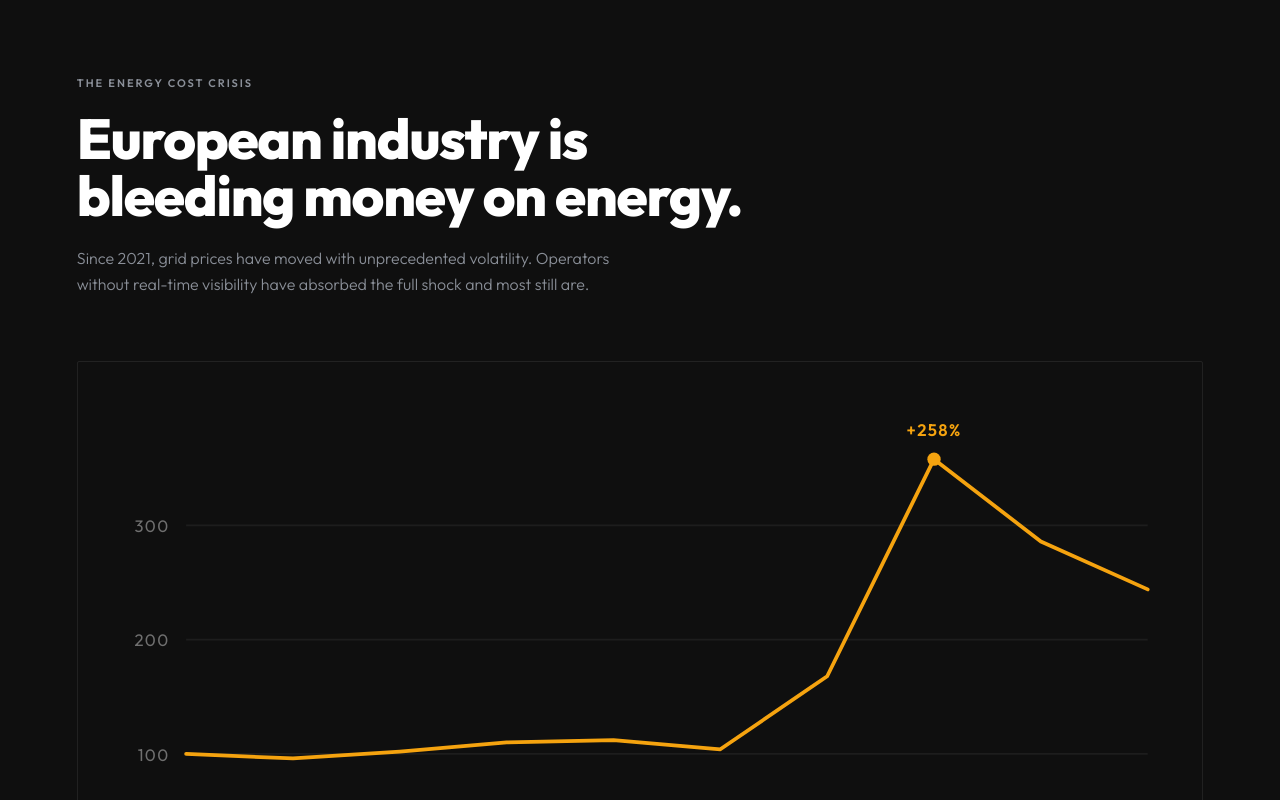
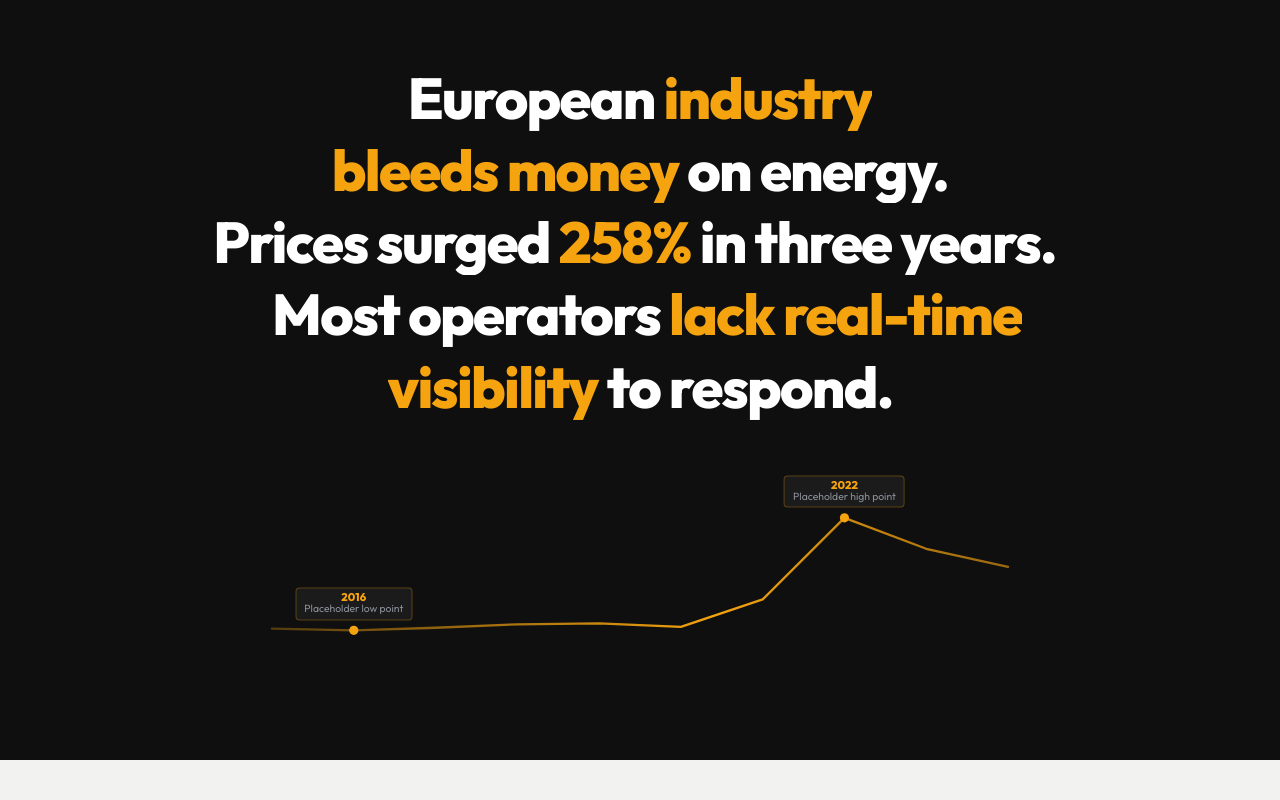
Before and after one commit to rootlabs0/Prosumo, a React (Vite) app in the folder prosumo/: page / in a window 1280 px wide. Shown: the part 840-1640 px from the top of the page. Built offline with nearby package versions, Linux system fonts and the light colour scheme.

Commit message:
Problem section

```diff
--- a/prosumo/src/components/MagicBento.css
+++ b/prosumo/src/components/MagicBento.css
@@ -226,9 +226,7 @@
 }
 
 .magic-bento-card--border-glow:hover {
-  box-shadow:
-    0 4px 20px rgba(80, 50, 5, 0.4),
-    0 0 30px var(--orange-glow);
+  box-shadow: none;
 }
 
 .particle-container {
@@ -260,6 +258,7 @@
   will-change: transform, opacity;
   z-index: 200 !important;
   pointer-events: none;
+  opacity: 0 !important;
 }
 
 .bento-section {
--- a/prosumo/src/sections/Services.tsx
+++ b/prosumo/src/sections/Services.tsx
@@ -21,7 +21,7 @@ export default function Services() {
         <div className="reveal">
           <MagicBento
             textAutoHide={false}
-            enableStars={true}
+            enableStars={false}
             enableSpotlight={true}
             enableBorderGlow={true}
             enableTilt={false}
--- a/prosumo/src/sections/Stats.css
+++ b/prosumo/src/sections/Stats.css
@@ -1,62 +1,167 @@
 .problem {
   background: var(--bg);
+  height: 100vh;
+  display: flex;
+  align-items: center;
+  justify-content: center;
 }
 
-.problem__head {
-  max-width: 720px;
-  margin-bottom: 64px;
+.problem__inner {
+  display: flex;
+  flex-direction: column;
+  align-items: center;
+  gap: 64px;
+  width: 100%;
+  max-width: 800px;
+  margin: 0 auto;
+  padding: 0 32px;
 }
 
-.problem__head .eyebrow { margin-bottom: 18px; }
-.problem__head .h-section { margin-bottom: 20px; max-width: 18ch; }
-.problem__sub { margin-top: 0; }
-
-.problem__chart {
-  background: transparent;
-  border: 1px solid var(--border);
-  padding: 32px 28px 16px;
-  margin-bottom: 56px;
-  border-radius: 2px;
+/* ── Highlight wipe lines ── */
+.problem__lines {
+  text-align: center;
+  width: 100%;
 }
 
-.chart {
+.problem__line {
+  position: relative;
+  overflow: hidden;
+  display: inline-block;
+  line-height: 1.15;
+}
+
+.problem__line--3 {
+  margin-left: -8%;
+}
+
+.problem__line:last-child {
+  margin-bottom: 0;
+}
+
+.problem__line span {
+  display: block;
+  opacity: 0;
+  transition: none;
+}
+
+.problem__lines.is-visible .problem__line--1 span { opacity: 1; transition: opacity 0s 0.15s; }
+.problem__lines.is-visible .problem__line--2 span { opacity: 1; transition: opacity 0s 0.5s; }
+.problem__lines.is-visible .problem__line--3 span { opacity: 1; transition: opacity 0s 0.85s; }
+.problem__lines.is-visible .problem__line--4 span { opacity: 1; transition: opacity 0s 1.2s; }
+.problem__lines.is-visible .problem__line--5 span { opacity: 1; transition: opacity 0s 1.55s; }
+
+.problem__lines:not(.is-visible) .problem__line span {
+  opacity: 0;
+  transition: none;
+}
+
+/* Highlight bar */
+.problem__line::after {
+  content: '';
+  position: absolute;
+  inset: -2px 0;
+  background: #f5a30f;
+  transform: translateX(-102%);
+  z-index: 1;
+}
+
+.problem__lines.is-visible .problem__line--1::after { animation: highlight-wipe 0.4s cubic-bezier(0.4, 0, 0.2, 1) 0s     forwards; }
+.problem__lines.is-visible .problem__line--2::after { animation: highlight-wipe 0.4s cubic-bezier(0.4, 0, 0.2, 1) 0.35s  forwards; }
+.problem__lines.is-visible .problem__line--3::after { animation: highlight-wipe 0.4s cubic-bezier(0.4, 0, 0.2, 1) 0.7s   forwards; }
+.problem__lines.is-visible .problem__line--4::after { animation: highlight-wipe 0.4s cubic-bezier(0.4, 0, 0.2, 1) 1.05s  forwards; }
+.problem__lines.is-visible .problem__line--5::after { animation: highlight-wipe 0.4s cubic-bezier(0.4, 0, 0.2, 1) 1.4s   forwards; }
+
+.problem__lines:not(.is-visible) .problem__line::after {
+  animation: none;
+  transform: translateX(-102%);
+}
+
+@keyframes highlight-wipe {
+  0%   { transform: translateX(-102%); }
+  45%  { transform: translateX(0%); }
+  55%  { transform: translateX(0%); }
+  100% { transform: translateX(102%); }
+}
+
+.problem__lines em {
+  color: #f5a30f;
+  font-style: normal;
+}
+
+.problem__line--1 span,
+.problem__line--2 span,
+.problem__line--3 span,
+.problem__line--4 span,
+.problem__line--5 span {
+  font-size: clamp(1.8rem, 4.5vw, 3.6rem);
+  font-weight: 800;
+  color: var(--text);
+  line-height: 1.15;
+  letter-spacing: -0.03em;
+  white-space: nowrap;
+}
+
+/* ── Graph ── */
+.problem__graph {
+  width: 100%;
+  opacity: 0;
+  transform: translateY(12px);
+  transition: opacity 0.6s ease, transform 0.6s ease;
+}
+
+.problem__graph.is-visible {
+  opacity: 1;
+  transform: translateY(0);
+}
+
+.problem__graph-inner {
+  position: relative;
+  width: 100%;
+}
+
+.problem__svg {
   width: 100%;
   height: auto;
   display: block;
+  overflow: visible;
 }
 
-.problem__stats {
-  display: grid;
-  grid-template-columns: repeat(4, 1fr);
-  gap: 1px;
-  background: var(--border);
-  border: 1px solid var(--border);
-  border-radius: 2px;
+/* ── Graph tags ── */
+.problem__tag {
+  position: absolute;
+  transform: translate(-50%, calc(-100% - 10px));
+  pointer-events: none;
 }
 
-.stat {
-  background: var(--bg);
-  padding: 32px 28px;
+.problem__tag-label {
+  background: rgba(30, 30, 30, 0.85);
+  border: 1px solid rgba(245, 163, 15, 0.3);
+  border-radius: 4px;
+  padding: 4px 8px;
+  display: flex;
+  flex-direction: column;
+  align-items: center;
+  gap: 1px;
+  white-space: nowrap;
 }
 
-.stat__value {
-  font-size: clamp(2rem, 4vw, 2.75rem);
-  font-weight: 800;
-  color: var(--text);
-  letter-spacing: -0.025em;
+.problem__tag-label strong {
+  font-size: 0.7rem;
+  font-weight: 700;
+  color: #f5a30f;
   line-height: 1;
-  margin-bottom: 12px;
 }
 
-.stat__label {
-  font-size: 11px;
-  letter-spacing: 0.14em;
-  text-transform: uppercase;
+.problem__tag-label span {
+  font-size: 0.65rem;
   color: var(--text-muted);
-  font-weight: 500;
-  line-height: 1.45;
+  line-height: 1;
+  opacity: 1 !important;
 }
 
-@media (max-width: 900px) {
-  .problem__stats { grid-template-columns: repeat(2, 1fr); }
+@media (max-width: 600px) {
+  .problem__inner {
+    gap: 40px;
+    padding: 0 20px;
+  }
 }
--- a/prosumo/src/sections/Stats.tsx
+++ b/prosumo/src/sections/Stats.tsx
@@ -1,7 +1,6 @@
-import { useEffect, useRef } from 'react'
+import { useEffect, useRef, useState } from 'react'
 import './Stats.css'
 
-// Approximate European industrial electricity price index, 2015–2024 (2015 = 100)
 const dataPoints: { year: number; value: number }[] = [
   { year: 2015, value: 100 },
   { year: 2016, value: 96 },
@@ -15,156 +14,139 @@ const dataPoints: { year: number; value: number }[] = [
   { year: 2024, value: 244 },
 ]
 
-const stats = [
-  { value: '312%', label: 'Energy price increase since 2021' },
-  { value: '23%', label: 'Avg. share of OPEX from energy in manufacturing' },
-  { value: '€180B', label: 'Annual industrial energy waste in Europe' },
-  { value: '67%', label: 'Of companies have no real-time visibility' },
-]
-
 export default function ProblemFraming() {
   const pathRef = useRef<SVGPathElement>(null)
   const sectionRef = useRef<HTMLElement>(null)
+  const [textVisible, setTextVisible] = useState(false)
+  const [graphVisible, setGraphVisible] = useState(false)
+  const graphTimerRef = useRef<ReturnType<typeof setTimeout> | null>(null)
+  const scrollLockTimer = useRef<ReturnType<typeof setTimeout> | null>(null)
 
   useEffect(() => {
-    const path = pathRef.current
     const sec = sectionRef.current
-    if (!path || !sec) return
-    const len = path.getTotalLength()
-    path.style.strokeDasharray = `${len}`
-    path.style.strokeDashoffset = `${len}`
+    if (!sec) return
+
+    const lockScroll = () => {
+      document.body.style.overflow = 'hidden'
+      if (scrollLockTimer.current) clearTimeout(scrollLockTimer.current)
+      scrollLockTimer.current = setTimeout(() => {
+        document.body.style.overflow = ''
+      }, 3500)
+    }
 
     const io = new IntersectionObserver(
       entries => {
         entries.forEach(entry => {
           if (entry.isIntersecting) {
-            path.style.transition = 'stroke-dashoffset 1.8s cubic-bezier(0.16,1,0.3,1)'
-            path.style.strokeDashoffset = '0'
-            io.disconnect()
+            lockScroll()
+            setTextVisible(true)
+            graphTimerRef.current = setTimeout(() => setGraphVisible(true), 2000)
+          } else {
+            document.body.style.overflow = ''
+            if (scrollLockTimer.current) clearTimeout(scrollLockTimer.current)
+            setTextVisible(false)
+            setGraphVisible(false)
+            if (graphTimerRef.current) clearTimeout(graphTimerRef.current)
           }
         })
       },
-      { threshold: 0.35 },
+      { threshold: 0.5 },
     )
     io.observe(sec)
-    return () => io.disconnect()
+    return () => {
+      io.disconnect()
+      document.body.style.overflow = ''
+      if (graphTimerRef.current) clearTimeout(graphTimerRef.current)
+      if (scrollLockTimer.current) clearTimeout(scrollLockTimer.current)
+    }
   }, [])
 
-  // Build SVG path
-  const W = 640
-  const H = 320
-  const padL = 48
-  const padR = 16
-  const padT = 24
-  const padB = 36
-  const minY = 0
+  useEffect(() => {
+    const path = pathRef.current
+    if (!path) return
+    const len = path.getTotalLength()
+    path.style.strokeDasharray = `${len}`
+    if (graphVisible) {
+      path.style.transition = 'stroke-dashoffset 2s cubic-bezier(0.16,1,0.3,1)'
+      path.style.strokeDashoffset = '0'
+    } else {
+      path.style.transition = 'none'
+      path.style.strokeDashoffset = `${len}`
+    }
+  }, [graphVisible])
+
+  const W = 800
+  const H = 180
+  const padT = 20
+  const padB = 20
+  const minY = 80
   const maxY = 380
-  const xs = (i: number) => padL + (i / (dataPoints.length - 1)) * (W - padL - padR)
-  const ys = (v: number) =>
-    padT + (1 - (v - minY) / (maxY - minY)) * (H - padT - padB)
+  const xs = (i: number) => (i / (dataPoints.length - 1)) * W
+  const ys = (v: number) => padT + (1 - (v - minY) / (maxY - minY)) * (H - padT - padB)
   const d = dataPoints
     .map((p, i) => `${i === 0 ? 'M' : 'L'} ${xs(i).toFixed(2)} ${ys(p.value).toFixed(2)}`)
     .join(' ')
 
   return (
-    <section className="section problem" ref={sectionRef} id="problem">
-      <div className="container">
-        <div className="problem__head reveal">
-          <p className="eyebrow">The Energy Cost Crisis</p>
-          <h2 className="h-section">
-            European industry is bleeding money on energy.
-          </h2>
-          <p className="body-muted problem__sub">
-            Since 2021, grid prices have moved with unprecedented volatility.
-            Operators without real-time visibility have absorbed the full
-            shock and most still are.
-          </p>
+    <section className="problem" ref={sectionRef} id="problem">
+      <div className="problem__inner">
+        <div className={`problem__lines ${textVisible ? 'is-visible' : ''}`}>
+          <div className="problem__line problem__line--1">
+            <span>European <em>industry</em></span>
+          </div>
+          <div className="problem__line problem__line--2">
+            <span><em>bleeds money</em> on energy.</span>
+          </div>
+          <div className="problem__line problem__line--3">
+            <span>Prices surged <em>258%</em> in three years.</span>
+          </div>
+          <div className="problem__line problem__line--4">
+            <span>Most operators <em>lack real-time</em></span>
+          </div>
+          <div className="problem__line problem__line--5">
+            <span><em>visibility</em> to respond.</span>
+          </div>
         </div>
 
-        <div className="problem__chart reveal">
-          <svg viewBox={`0 0 ${W} ${H}`} className="chart" role="img" aria-label="European industrial electricity price index, 2015 to 2024">
-            {/* gridlines */}
-            {[0, 100, 200, 300].map(v => (
-              <g key={v}>
-                <line
-                  x1={padL}
-                  x2={W - padR}
-                  y1={ys(v)}
-                  y2={ys(v)}
-                  stroke="rgba(255,255,255,0.06)"
-                  strokeWidth="1"
-                />
-                <text
-                  x={padL - 10}
-                  y={ys(v) + 4}
-                  fontSize="10"
-                  fill="rgba(255,255,255,0.4)"
-                  textAnchor="end"
-                  fontFamily="Outfit"
-                  letterSpacing="0.08em"
-                >
-                  {v}
-                </text>
-              </g>
-            ))}
-
-            {/* x labels */}
-            {dataPoints.map((p, i) =>
-              i % 2 === 0 || i === dataPoints.length - 1 ? (
-                <text
-                  key={p.year}
-                  x={xs(i)}
-                  y={H - 12}
-                  fontSize="10"
-                  fill="rgba(255,255,255,0.4)"
-                  textAnchor="middle"
-                  fontFamily="Outfit"
-                  letterSpacing="0.08em"
-                >
-                  {p.year}
-                </text>
-              ) : null,
-            )}
-
-            {/* line */}
+        <div className={`problem__graph ${graphVisible ? 'is-visible' : ''}`}>
+          <div className="problem__graph-inner">
+            <svg viewBox={`0 0 ${W} ${H}`} preserveAspectRatio="none" className="problem__svg" role="img" aria-label="European industrial electricity price index">
+              <defs>
+                <linearGradient id="line-fade" x1="0" x2="1" y1="0" y2="0">
+                  <stop offset="0%" stopColor="rgba(245,163,15,0.3)" />
+                  <stop offset="60%" stopColor="rgba(245,163,15,1)" />
+                  <stop offset="100%" stopColor="rgba(245,163,15,0.6)" />
+                </linearGradient>
+              </defs>
               <path
                 ref={pathRef}
                 d={d}
                 fill="none"
-              stroke="#f5a30f"
-              strokeWidth="2.25"
+                stroke="url(#line-fade)"
+                strokeWidth="2.5"
                 strokeLinecap="round"
                 strokeLinejoin="round"
               />
-            {/* peak marker */}
-            <circle
-              cx={xs(7)}
-              cy={ys(dataPoints[7].value)}
-              r="4"
-              fill="#f5a30f"
-            />
-            <text
-              x={xs(7)}
-              y={ys(dataPoints[7].value) - 14}
-              fontSize="10"
-              fontWeight="600"
-              fill="#f5a30f"
-              textAnchor="middle"
-              fontFamily="Outfit"
-              letterSpacing="0.08em"
-            >
-              +258%
-            </text>
+              {/* Low point: 2016, index 1 */}
+              <circle cx={xs(1).toFixed(2)} cy={ys(96).toFixed(2)} r="5" fill="#f5a30f" />
+              {/* High point: 2022, index 7 */}
+              <circle cx={xs(7).toFixed(2)} cy={ys(358).toFixed(2)} r="5" fill="#f5a30f" />
             </svg>
+            {/* Low point label */}
+            <div className="problem__tag problem__tag--low" style={{ left: `${(xs(1) / W * 100).toFixed(2)}%`, top: `${(ys(96) / H * 100).toFixed(2)}%` }}>
+              <div className="problem__tag-label">
+                <strong>2016</strong>
+                <span>Placeholder low point</span>
               </div>
-
-        <div className="problem__stats reveal" role="list">
-          {stats.map(s => (
-            <div className="stat" role="listitem" key={s.label}>
-              <div className="stat__value">{s.value}</div>
-              <div className="stat__label">{s.label}</div>
             </div>
-          ))}
+            {/* High point label */}
+            <div className="problem__tag problem__tag--high" style={{ left: `${(xs(7) / W * 100).toFixed(2)}%`, top: `${(ys(358) / H * 100).toFixed(2)}%` }}>
+              <div className="problem__tag-label">
+                <strong>2022</strong>
+                <span>Placeholder high point</span>
+              </div>
+            </div>
+          </div>
         </div>
       </div>
     </section>
--- a/prosumo/src/sections/UseCases.tsx
+++ b/prosumo/src/sections/UseCases.tsx
@@ -17,7 +17,6 @@ export default function CTA() {
           <a href="mailto:hello@prosumo.cz" className="btn btn--solid">Request Demo</a>
           <a href="#" className="btn btn--ghost">Download Datasheet</a>
         </div>
-        <p className="cta__fineprint reveal">No commitment. No vendor lock-in.</p>
       </div>
     </section>
   )
```
Also changed, not shown: prosumo/src/components/MagicBento.tsx (+1 -8 lines), prosumo/src/sections/Contact.css (+63 -2 lines), prosumo/src/sections/Contact.tsx (+25 -32 lines). Lines whose indentation alone changed are shown as unchanged.
